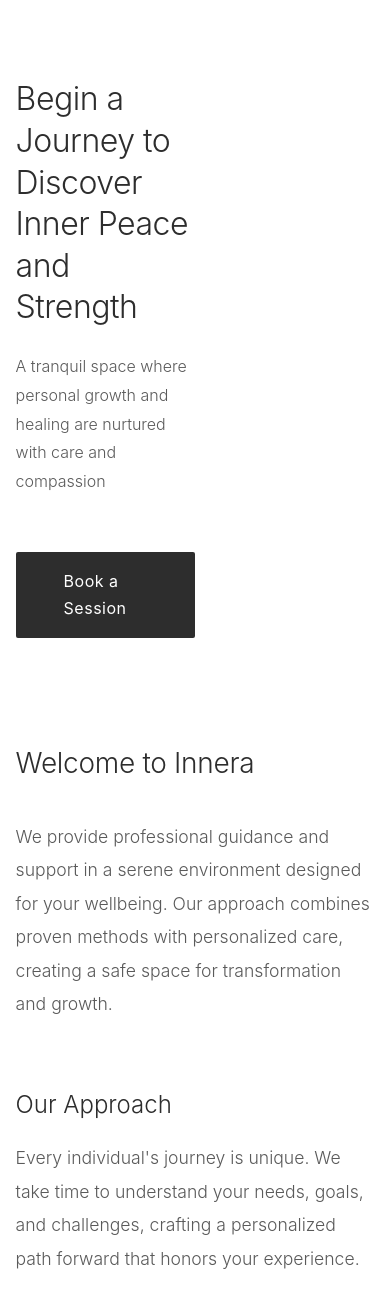
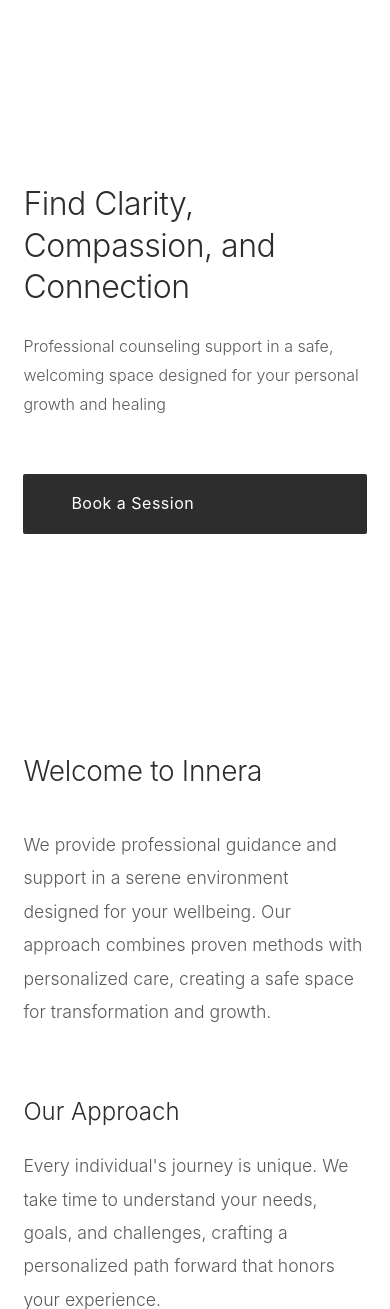
Before and after one commit to yusufgokce/innera, a FastAPI app: page / in a window 390 px wide; the page is wider, and only the part inside the window is pictured. Shown: the part 101-1410 px from the top of that part. Run offline with FastAPI, Linux system fonts and the light colour scheme.

Commit message:
Improve mobile responsiveness and update hero text
- Add proper mobile padding (6vw instead of 4vw)
- Fix hero split-view grid on mobile (single column)
- Fix content section padding on mobile
- Update hero headline to "Find Clarity, Compassion, and Connection"
- Update hero subtext to be more professional

Co-Authored-By: Claude Sonnet 4.5 <noreply@anthropic.com>

```diff
--- a/static/css/style.css
+++ b/static/css/style.css
@@ -450,6 +450,15 @@ footer {
         font-size: 0.9rem;
     }
 
+    .hero-content {
+        grid-template-columns: 1fr;
+        padding: 8vw 6vw;
+    }
+
+    .content-section {
+        padding: 8vw 6vw;
+    }
+
     .two-column {
         grid-template-columns: 1fr;
         gap: 3rem;
--- a/templates/home.html
+++ b/templates/home.html
@@ -5,8 +5,8 @@
 {% block content %}
 <section class="hero">
     <div class="hero-content">
-        <h2>Begin a Journey to Discover Inner Peace and Strength</h2>
-        <p>A tranquil space where personal growth and healing are nurtured with care and compassion</p>
+        <h2>Find Clarity, Compassion, and Connection</h2>
+        <p>Professional counseling support in a safe, welcoming space designed for your personal growth and healing</p>
         <a href="/book-session" class="cta-button">Book a Session</a>
     </div>
 </section>
```
Also changed, not shown: 1 other file.
